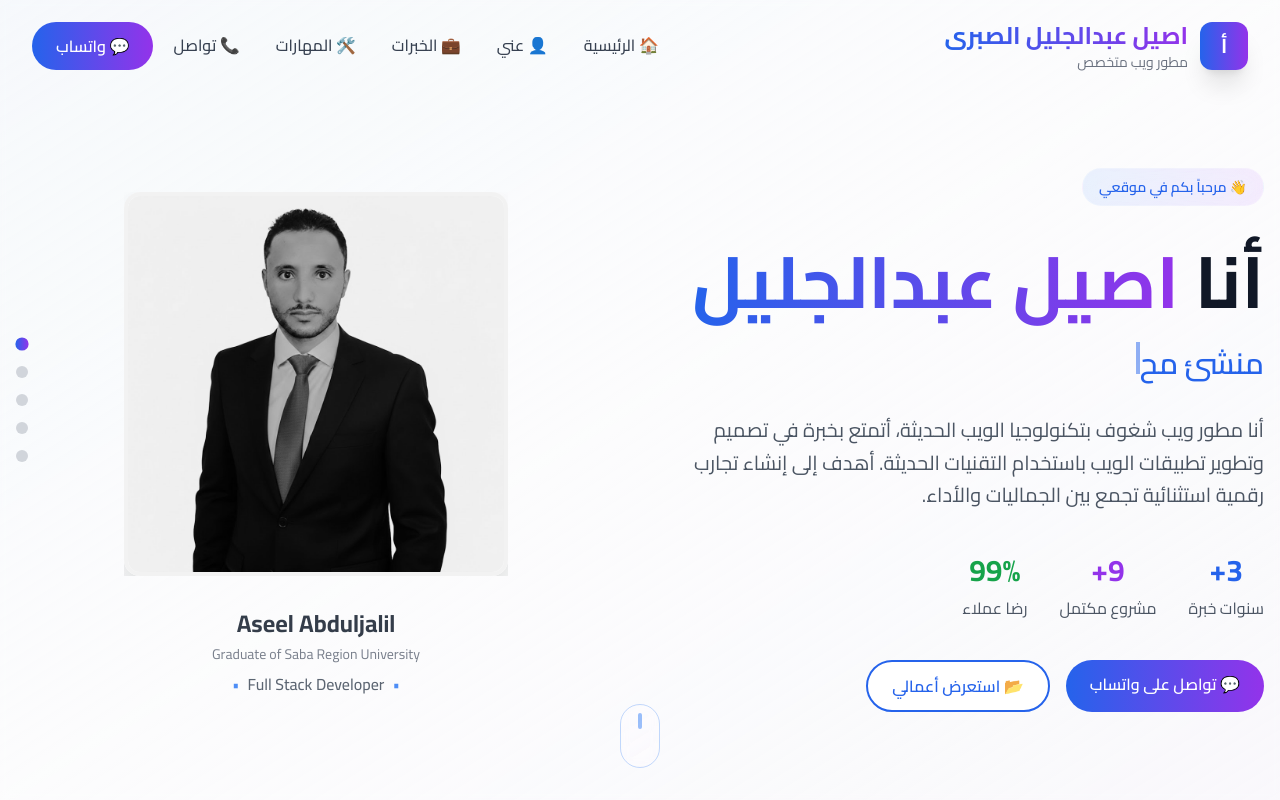
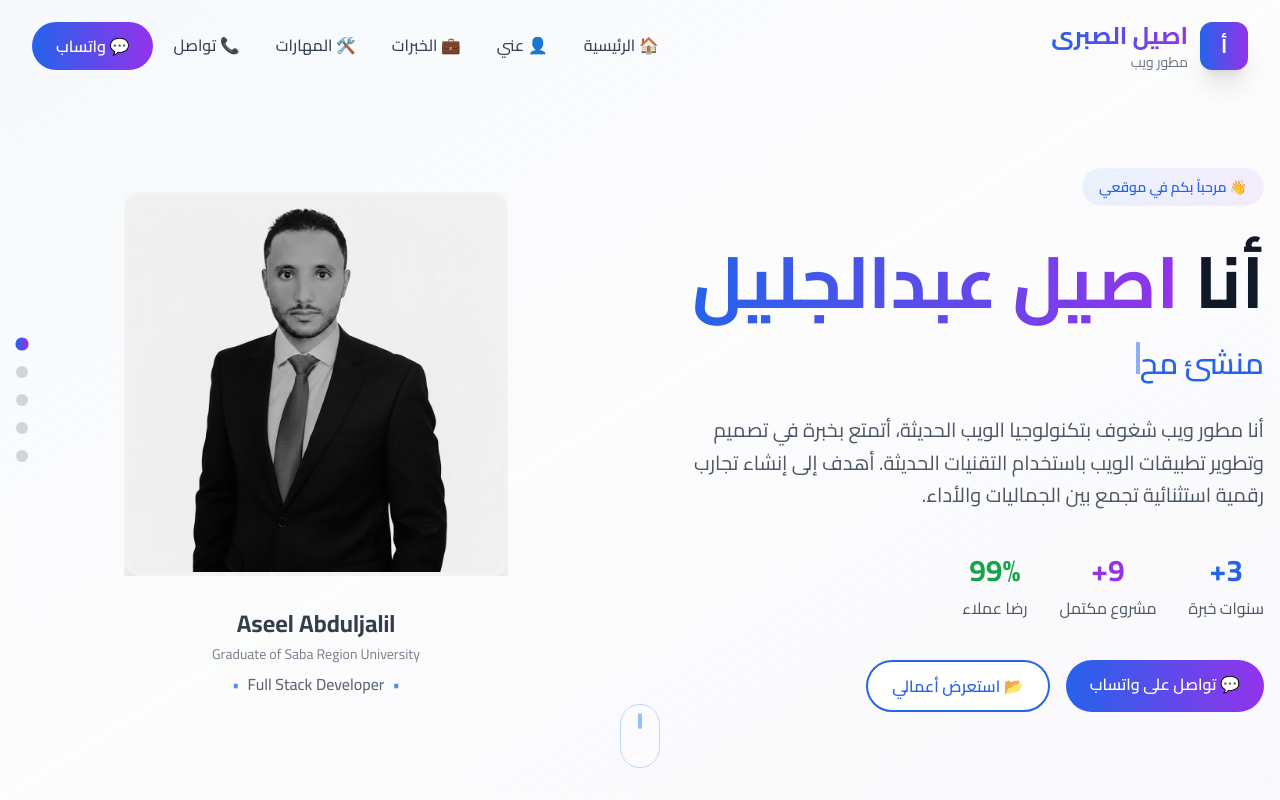
Before and after one commit to AboSahab1234/aseel-portfolio, a Next.js app: page / in a window 1280 px wide. Shown: the top 800 px of the page. Built offline with nearby package versions, Linux system fonts and the light colour scheme.

Commit message:
✏️ تغيير الاسم في رأس الصفحة إلى 'اصيل الصبري' بحجم صغير

```diff
--- a/src/components/layout/Navbar.tsx
+++ b/src/components/layout/Navbar.tsx
@@ -45,12 +45,12 @@ export default function Navbar() {
               </div>
               <div>
                 <div className="text-2xl font-bold bg-gradient-to-r from-blue-600 to-purple-600 bg-clip-text text-transparent">
-                 اصيل عبدالجليل الصبري
+                 اصيل الصبري
                 </div>
                 <div className={`text-sm transition-all ${
                   scrolled ? 'text-gray-600' : 'text-gray-500'
                 }`}>
-                  مطور ويب متخصص
+                  مطور ويب
                 </div>
               </div>
             </Link>
```
